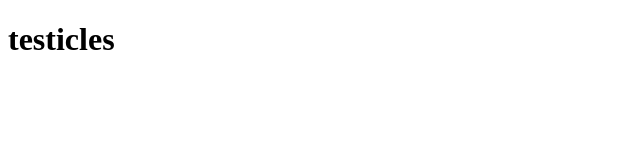
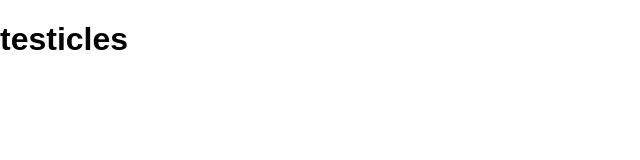
Before and after one commit to tyleristetra/2ported2me, a plain HTML site: page yesed.html in a window 1280 px wide. Shown: the full height of the page, 0-640 px from the left. Drawn offline with Linux system fonts and the light colour scheme.

Commit message:
Update yesed.html

```diff
--- a/yesed.html
+++ b/yesed.html
@@ -6,6 +6,7 @@
     <title>Document</title>
 </head>
 <body>
+    <link rel="stylesheet" href="yes.css">
     <h1>testicles</h1>
 </body>
 </html>
```
